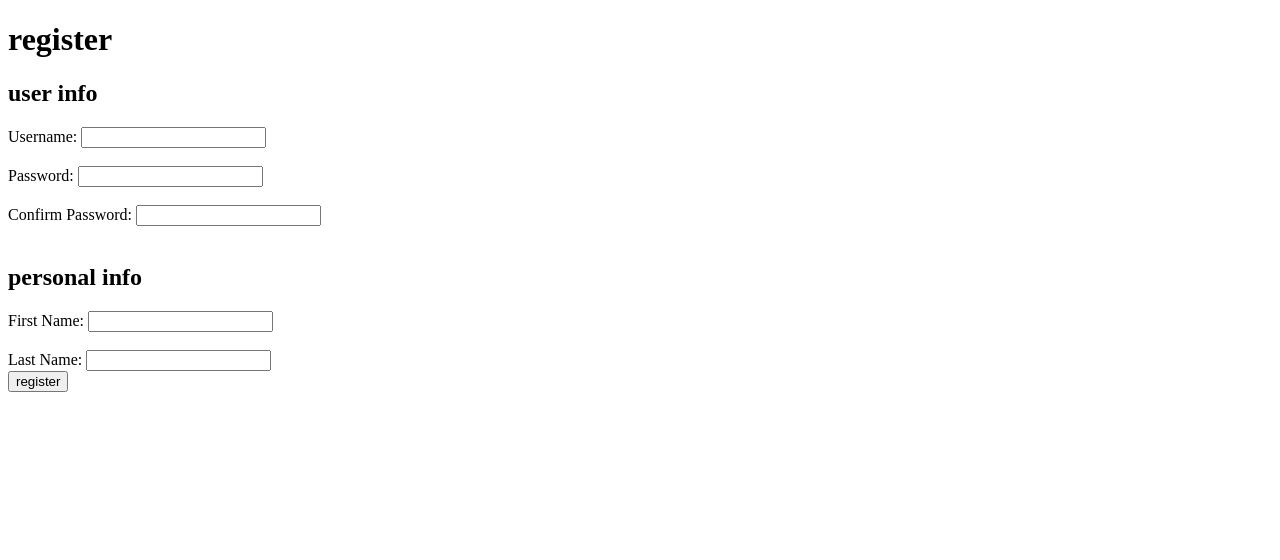
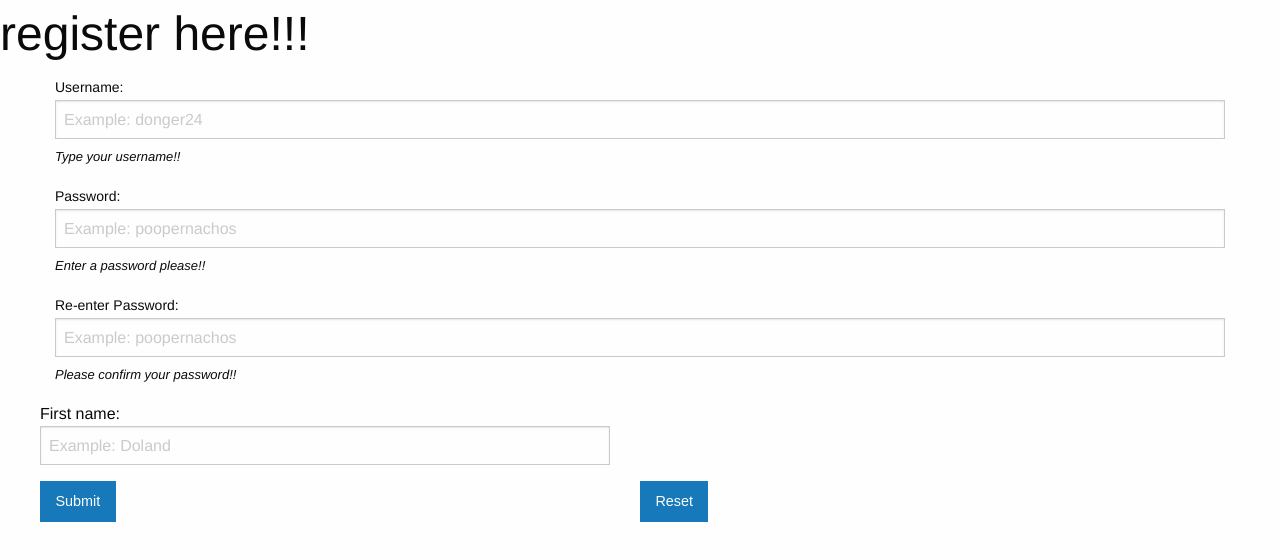
Before and after one commit to JFreyra/ExpertFishermen_LiokV_ChenA_Freyra_XiangW, a plain HTML site: page templates/register.html in a window 1280 px wide. Drawn offline with Linux system fonts and the light colour scheme.

Commit message:
asdfkasjlhklj

```diff
--- a/templates/register.html
+++ b/templates/register.html
@@ -1,24 +1,76 @@
 <!DOCTYPE html>
 <html>
-
-  <title>registration</title>
+  <head>
+    <title>registration</title>
+    <link type="text/css" rel="stylesheet" href="/static/css/foundation.min.css">
+    <link type="text/css" rel="stylesheet" href="/static/css/app.css">
+  </head>
 
   <body>
-    <h1>register</h1>
-    <h2> user info</h2>
-    <form action="/auth" method="POST">
-      Username:
-      <input type="text" name="username" maxlength="32"> <br><br>
-      Password:
-      <input type="password" name="password"> <br><br>
-      Confirm Password:
-      <input type="password" name="confirmpass"> <br><br>
-      <h2>personal info</h2>
-      First Name:
-      <input type="text" name="firstname" maxlength="32"> <br><br>
-      Last Name:
-      <input type="text" name="lastname" maxlength="32"> <br>
-      <input type="submit" value="register">
+    <h1>register here!!!</h1>
+    <form data-abide novalidate>
+      <div data-abide-error class="alert callout" style="display: none;">
+	<p><i class="fi-alert"></i> There are some errors in your form.</p>
+      </div>
+      <div class="row">
+
+	<!-- USERNAME FIELD !-->
+	<div class="small-12 columns">
+	  <label>Username:
+            <input type="text" placeholder="Example: donger24" aria-describedby="exampleHelpText" required pattern="number">
+            <span class="form-error">
+              How you finna log in without a username?
+            </span>
+	  </label>
+	  <p class="help-text" id="exampleHelpText">Type your username!!</p>
+	</div>
+	<!-- END USERNAME FIELD !-->
+
+	<!-- PASSWORD FIELD !-->
+	<div class="small-12 columns">
+	  <label>Password:
+            <input type="password" id="password" placeholder="Example: poopernachos" aria-describedby="exampleHelpText" required >
+            <span class="form-error">
+              I'm required!
+            </span>
+	  </label>
+	  <p class="help-text" id="exampleHelpText">Enter a password please!!</p>
+	</div>
+	<!-- END PASSWORD FIELD !-->
+
+	<!-- CONFIRM PASSWORD FIELD !-->
+	<div class="small-12 columns">
+	  <label>Re-enter Password:
+            <input type="password" placeholder="Example: poopernachos" aria-describedby="exampleHelpText2" required pattern="alpha_numeric" data-equalto="password">
+            <span class="form-error">
+              Hey, passwords are supposed to match!
+            </span>
+	  </label>
+	  <p class="help-text" id="exampleHelpText2">Please confirm your password!!</p>
+	</div>
+	<!-- END CONFIRM PASSWORD FIELD !-->
+
+	<!-- NAME FIELD !-->
+	<div class="row">
+	  <fieldset class="large-6 columns">
+	    First name:<input type="text" placeholder="Example: Doland" required>
+	    <span class="form-error">
+	      Lemme get ya name tho...
+	    </span>
+	  </fieldset>
+	</div>
+	<!-- END NAME FIELD !-->
+
+	<!-- SUBMIT/RESET BUTTONS !-->
+	<div class="row">
+	  <fieldset class="large-6 columns">
+	    <button class="button" type="submit" value="Submit">Submit</button>
+	  </fieldset>
+	  <fieldset class="large-6 columns">
+	    <button class="button" type="reset" value="Reset">Reset</button>
+	  </fieldset>
+	</div>
+	<!-- END SUBMIT/RESET BUTTONS !-->
     </form>
   </body>
 </html>
```
